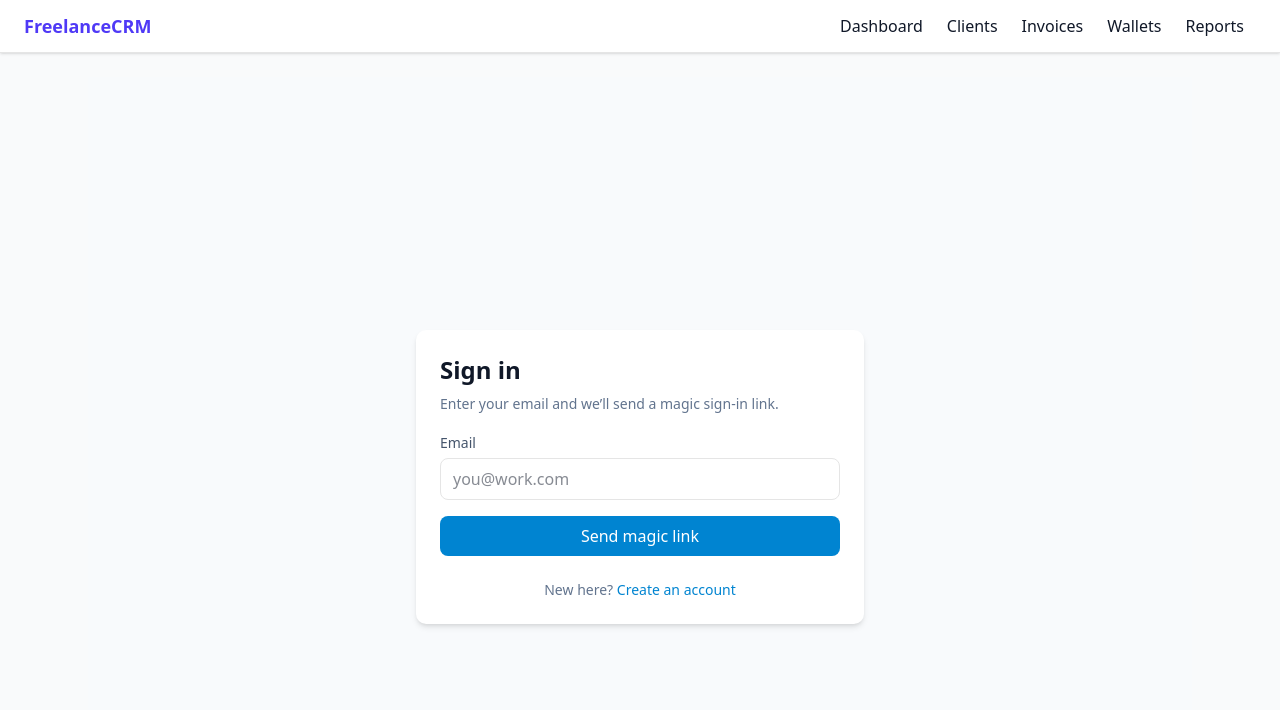
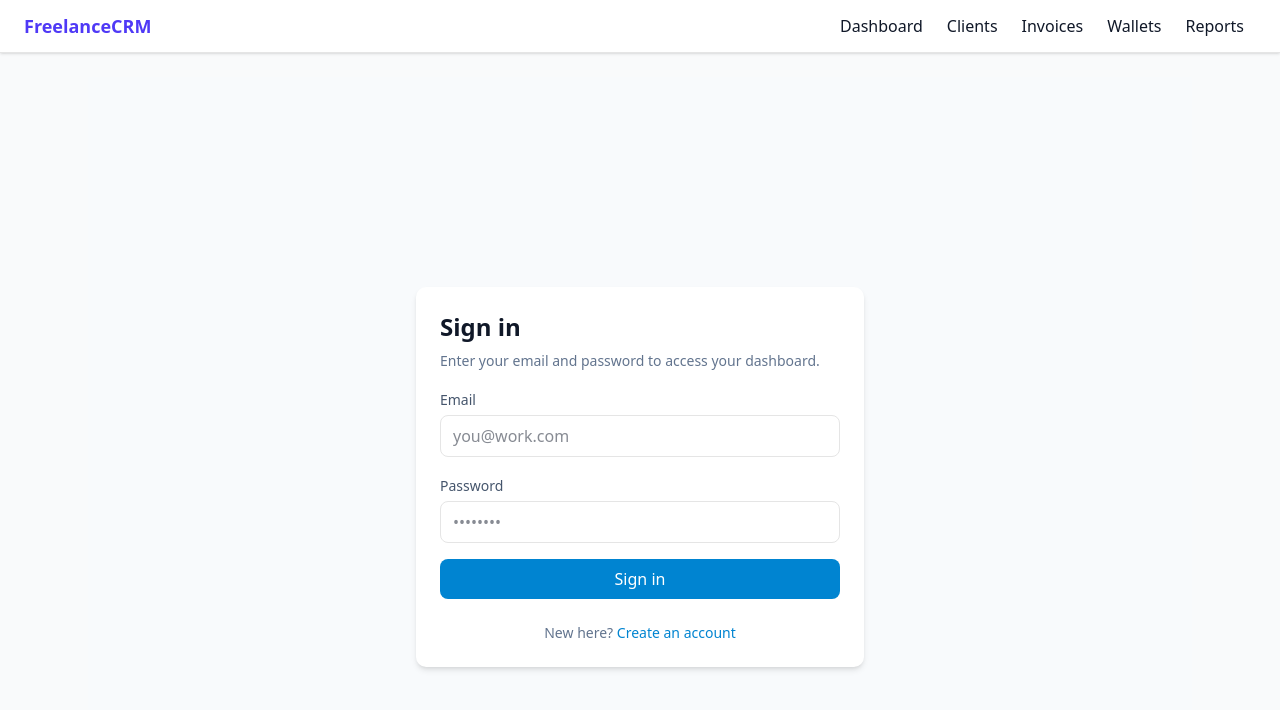
Before and after one commit to sahil-kumar-yadav/finnaceapp, a Next.js app in the folder my-finance/: page /login in a window 1280 px wide. Shown: the top 710 px of the page. Built offline with nearby package versions, Linux system fonts and the light colour scheme; no server answers.

Commit message:
updated login page with email and password login

```diff
--- a/my-finance/src/app/(auth)/login/page.js
+++ b/my-finance/src/app/(auth)/login/page.js
@@ -1,23 +1,13 @@
-// src/app/(auth)/login/page.js
 "use client";
 
 import { useState, useEffect } from "react";
 import { useRouter } from "next/navigation";
 import { supabase } from "@/lib/supabaseClient";
 
-/**
- * Simple magic-link login page.
- * - Sends a magic link to email via supabase.auth.signInWithOtp
- * - If user already has an active session, redirects to /dashboard
- *
- * Notes:
- * - After clicking the magic link, Supabase will redirect back (if configured)
- *   and the session will be available in the client. You can then route user to dashboard.
- */
-
 export default function LoginPage() {
   const router = useRouter();
   const [email, setEmail] = useState("");
+  const [password, setPassword] = useState("");
   const [loading, setLoading] = useState(false);
   const [message, setMessage] = useState(null);
 
@@ -32,7 +22,7 @@ export default function LoginPage() {
         if (mounted && session) {
           router.replace("/dashboard");
         }
-      } catch (err) {
+      } catch {
         // ignore
       }
     }
@@ -48,28 +38,22 @@ export default function LoginPage() {
       setMessage({ type: "error", text: "Please enter a valid email." });
       return;
     }
+    if (!password) {
+      setMessage({ type: "error", text: "Password is required." });
+      return;
+    }
 
     setLoading(true);
     try {
-      // signInWithOtp is the V2 magic link / OTP API
-      const { data, error } = await supabase.auth.signInWithOtp({
+      const { data, error } = await supabase.auth.signInWithPassword({
         email,
-        options: {
-          // Optional: sendRedirectTo can be set to the site URL where Supabase should redirect after auth
-          // redirectTo: `${window.location.origin}/auth/callback`
-        },
+        password,
       });
 
       if (error) {
         setMessage({ type: "error", text: error.message });
-      } else {
-        // show generic success to avoid leaking if email exists
-        setMessage({
-          type: "success",
-          text:
-            "Magic link sent. Check your email (including spam). Click the link to sign in.",
-        });
-        // keep email in input for convenience
+      } else if (data?.session) {
+        router.replace("/dashboard"); // ✅ redirect on success
       }
     } catch (err) {
       setMessage({ type: "error", text: err.message || "Unexpected error." });
@@ -83,7 +67,7 @@ export default function LoginPage() {
       <div className="w-full max-w-md bg-white shadow-md rounded-lg p-6">
         <h1 className="text-2xl font-semibold mb-2">Sign in</h1>
         <p className="text-sm text-slate-500 mb-4">
-          Enter your email and we’ll send a magic sign-in link.
+          Enter your email and password to access your dashboard.
         </p>
 
         <form onSubmit={handleSubmit} className="space-y-4">
@@ -99,6 +83,18 @@ export default function LoginPage() {
             />
           </label>
 
+          <label className="block">
+            <span className="text-sm text-slate-600">Password</span>
+            <input
+              type="password"
+              value={password}
+              onChange={(e) => setPassword(e.target.value)}
+              placeholder="••••••••"
+              className="mt-1 block w-full rounded-md border px-3 py-2 focus:outline-none focus:ring"
+              required
+            />
+          </label>
+
           <button
             type="submit"
             className={`w-full py-2 rounded-md text-white ${
@@ -106,7 +102,7 @@ export default function LoginPage() {
             }`}
             disabled={loading}
           >
-            {loading ? "Sending..." : "Send magic link"}
+            {loading ? "Signing in..." : "Sign in"}
           </button>
 
           {message && (
@@ -124,7 +120,7 @@ export default function LoginPage() {
 
         <div className="mt-6 text-center text-sm text-slate-500">
           New here?{" "}
-          <a href="/(auth)/signup" className="text-sky-600 hover:underline">
+          <a href="/signup" className="text-sky-600 hover:underline">
             Create an account
           </a>
         </div>
--- a/my-finance/src/components/signout-button.js
+++ b/my-finance/src/components/signout-button.js
@@ -9,7 +9,7 @@ export default function SignOutButton() {
 
   async function handleSignOut() {
     await supabase.auth.signOut();
-    router.replace("/(auth)/login");
+    router.replace("/login");
   }
 
   return (
```
